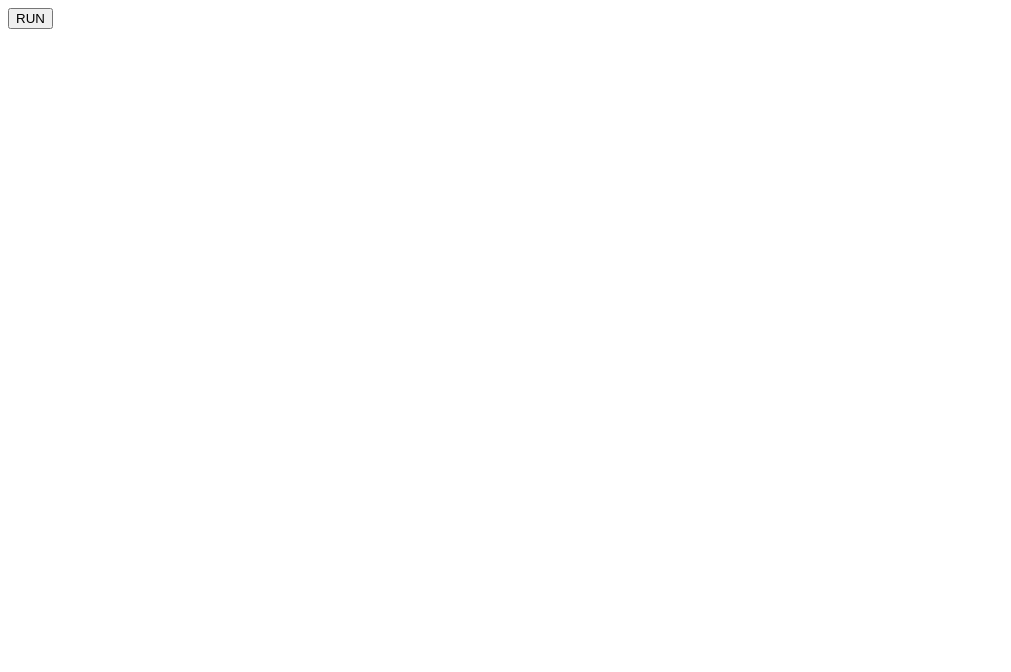
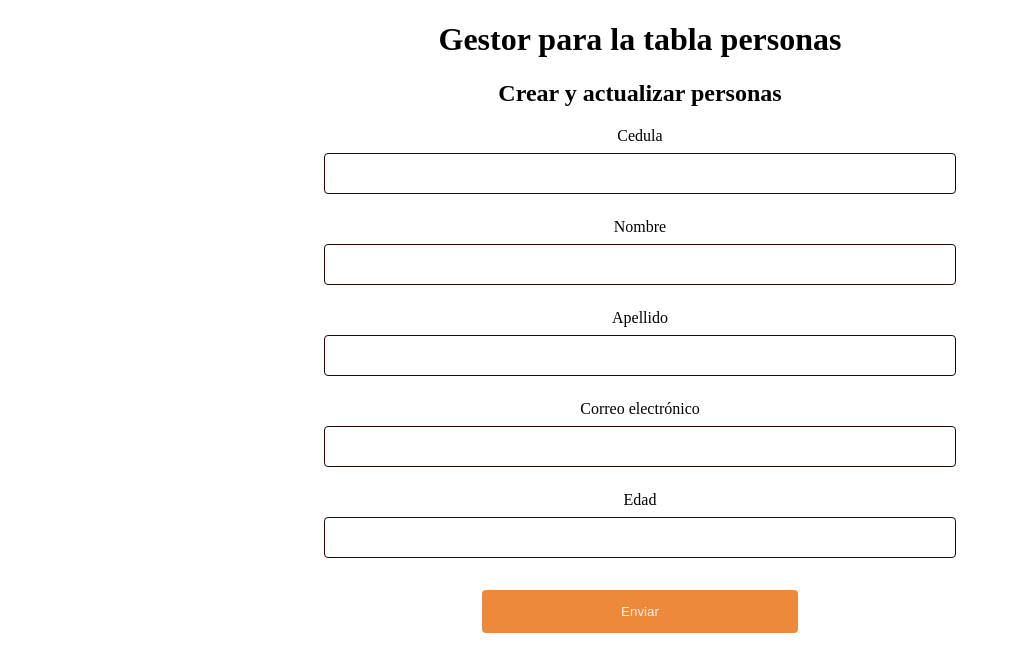
Before and after one commit to PHP-Talleres/Taller_1_GestorBaseDeDatos, a PHP site: page /gestor.php in a window 1280 px wide. Before the commit the part shown is almost empty. Shown: the top 672 px of the page, without its empty margins (0-1011 px from the left). Run offline with PHP 8.4, Linux system fonts and the light colour scheme.

Commit message:
gestor.php insert functioning

```diff
--- /dev/null
+++ b/config/config.php
@@ -0,0 +1,6 @@
+<?php
+    define('USUARIO_DB','alejokstro08');
+    define('USUARIO_PASS','EnwKMkpbZAlgROdB');
+    define('HOST_DB','localhost');
+    define('DATABASE','taller_1');
+?>
--- /dev/null
+++ b/css/gestor.css
@@ -0,0 +1,40 @@
+h1 {
+    text-align: center;
+}
+
+h2{
+    text-align: center;
+}
+
+input {
+    width: 100%;
+    padding: 12px 20px;
+    margin: 8px 0;
+    display: inline-block;
+    border: 1px solid #210601;
+    border-radius: 4px;
+    box-sizing: border-box;
+    text-align: center;
+}
+
+input[type=submit] {
+    width: 50%;
+    background-color: #ee883a;
+    color: #ffefec;
+    padding: 14px 20px;
+    margin: 8px 0;
+    border: none;
+    border-radius: 4px;
+
+}
+
+input[type=submit]:hover {
+    background-color: #ec7c26;
+}
+
+div {
+    border-radius: 5px;
+    text-align: center;
+    width: 50%;
+    margin: auto;
+}
--- a/gestor.php
+++ b/gestor.php
@@ -1,16 +1,58 @@
-<form method="post">
-    <input type="submit" name="test" id="test" value="RUN" /><br />
-</form>
+<!DOCTYPE html>
+<html lang="es">
 
-<?php
+<head>
+    <meta charset="UTF-8">
+    <meta name="viewport" content="width=device-width, initial-scale=1.0">
+    <link rel="stylesheet" type="text/css" href="css/gestor.css">
+    <title>Gestor tabla personas</title>
+</head>
 
-function testfun()
-{
-    echo "Your test function on button click is working";
-}
+<body>
+    <h1>Gestor para la tabla personas</h1>
+    <h2>Crear y actualizar personas</h2>
+    <div>
+        <form action="gestor.php" method="post">
+            <p>
+                <label>Cedula</label>
+                <input id='cedula' name='cedula' required type='number'>
+            </p>
+            <p>
+                <label>Nombre</label>
+                <input id='nombre' name='nombre' required type='text'>
+            </p>
+            <p>
+                <label>Apellido</label>
+                <input id='apellido' name='apellido' required type='text'>
+            </p>
+            <p>
+                <label>Correo electrónico</label>
+                <input id='email' name='email' required type='text'>
+            </p>
+            <p>
+                <label>Edad</label>
+                <input id='edad' name='edad' required type='number'>
+            </p>
+            <p>
+                <input class='button' type='submit' value='Enviar'>
+            </p>
+        </form>
+    </div>
 
-if (array_key_exists('test', $_POST)) {
-    testfun();
-}
+    <?php
+        include_once dirname(__FILE__) . '/config/config.php';
+        include_once dirname(__FILE__) . '/sql_queries/sqlqueries.php';
+        if(isset($_POST["cedula"]) && isset($_POST["nombre"]) && isset($_POST["apellido"]) && isset($_POST["email"]) && isset($_POST["edad"])){
+            $persona = new Persona;
+            $persona->nombre = $_POST["nombre"];
+            $persona->apellido = $_POST["apellido"];
+            $persona->cedula = $_POST["cedula"];
+            $persona->correo_electronico = $_POST["email"];
+            $persona->edad = $_POST["edad"];
+            insert_into_Personas($persona);
+        }
+    ?>
 
-?>
+</body>
+
+</html>
--- /dev/null
+++ b/sql_queries/sqlqueries.php
@@ -0,0 +1,31 @@
+<?php
+    include_once dirname(__FILE__) . '/../persona.php';
+    function insert_into_Personas($persona)
+    {
+        $sql = 'INSERT INTO Personas (Nombre, Apellido, Correo_electronico, Edad, Cedula) VALUES (';
+        $sql .= '\'' . $persona->nombre . '\'';
+        $sql .= ', ';
+        $sql .= '\'' . $persona->apellido . '\'';
+        $sql .= ', ';
+        $sql .= '\'' . $persona->correo_electronico . '\'';
+        $sql .= ', ';
+        $sql .= $persona->edad;
+        $sql .= ', ';
+        $sql .= $persona->cedula;
+        $sql .= ')';
+
+        // Crear conexión
+        $con = mysqli_connect(HOST_DB, USUARIO_DB, USUARIO_PASS, DATABASE);
+        // Verificar conexión
+        if (mysqli_connect_errno()) {
+            echo "Error en la conexión: " . mysqli_connect_error();
+        } else {
+            if (mysqli_query($con, $sql)) {
+                echo "exito!";
+            } else {
+                echo "Error en la inserción: " . mysqli_connect_error();
+            }
+        }
+        mysqli_close($con);
+    }
+?>
```
Also changed, not shown: persona.php (indentation only).
